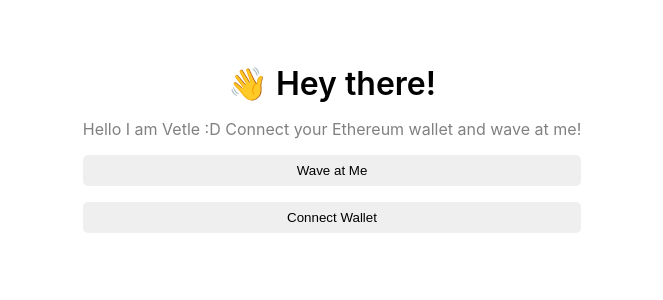
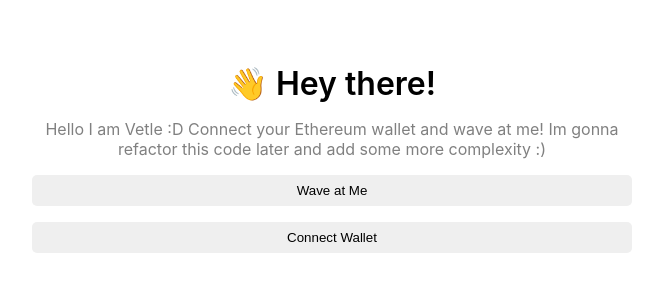
Before and after one commit to Xzirez/Web3-Buildspace-Intro, a React (Create React App) app in the folder frontend/website/: page / in a window 1280 px wide. Shown: the top 300 px of the page, without its empty margins (308-971 px from the left). Built offline with nearby package versions, Linux system fonts and the light colour scheme.

Commit message:
feat: final test run

```diff
--- a/frontend/website/src/App.js
+++ b/frontend/website/src/App.js
@@ -144,6 +144,7 @@ const App = () => {
 
         <div className="bio">
           Hello I am Vetle :D Connect your Ethereum wallet and wave at me!
+          Im gonna refactor this code later and add some more complexity :)
         </div>
 
         <button className="waveButton" onClick={wave}>
```
